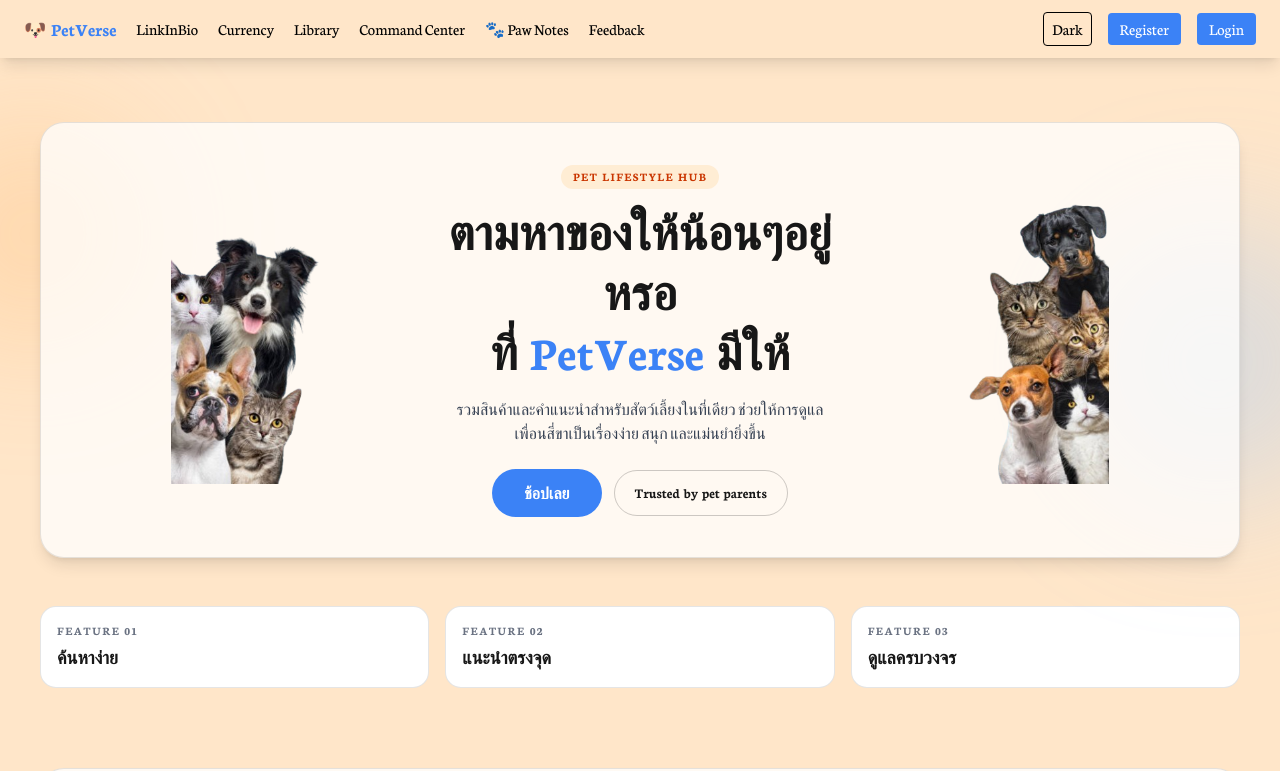
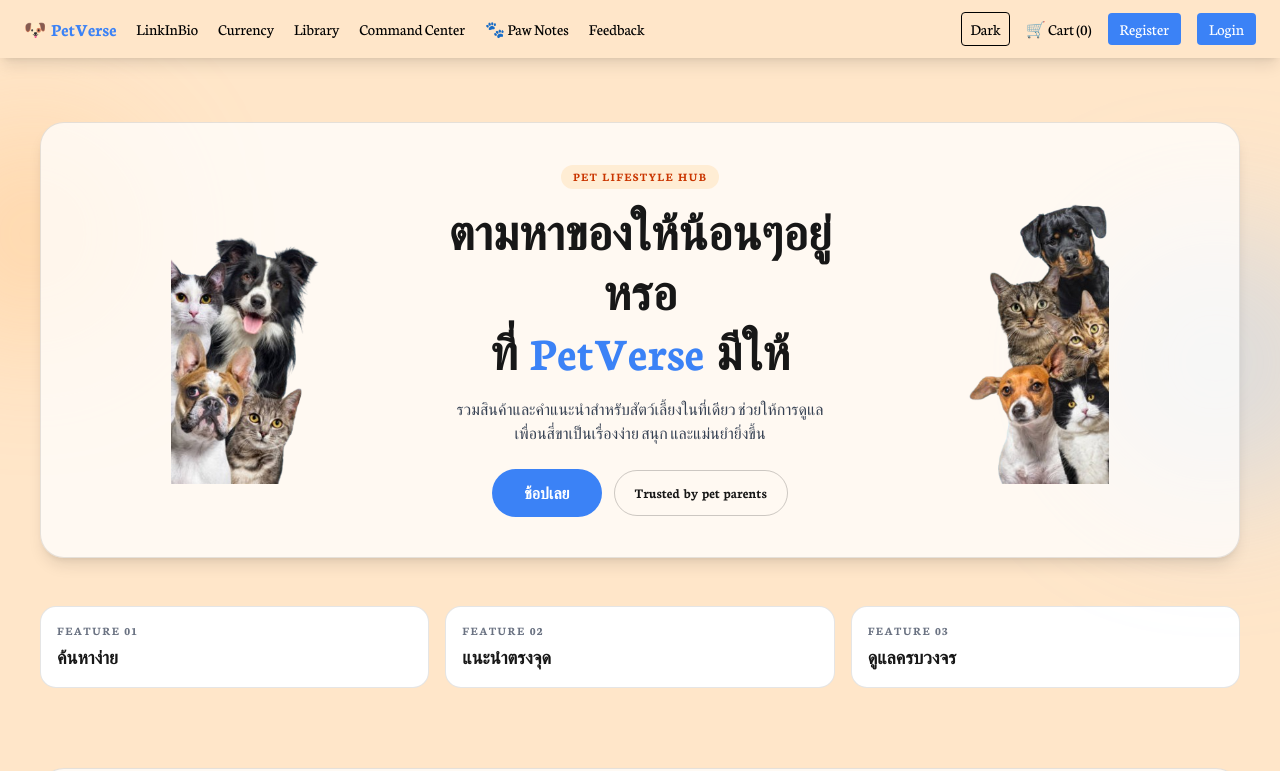
Before and after one commit to UnicornZ55/FullStackFinalProject, a React app in the folder mobile-final/: page / in a window 1280 px wide. Shown: the top 771 px of the page. Built offline with nearby package versions, Linux system fonts and the light colour scheme; the HTML template or start-up script is replaced by a standard one.

Commit message:
feat: added cart to mobile

```diff
--- a/mobile-final/src/components/Navbar.jsx
+++ b/mobile-final/src/components/Navbar.jsx
@@ -91,9 +91,9 @@
 
     {/* cart */}
 
-    {/* <Link to="/cart">
+    <Link to="/cart">
      🛒 Cart ({cartItems.length})
-    </Link> */}
+    </Link>
 
 
     {/* profile */}
```
